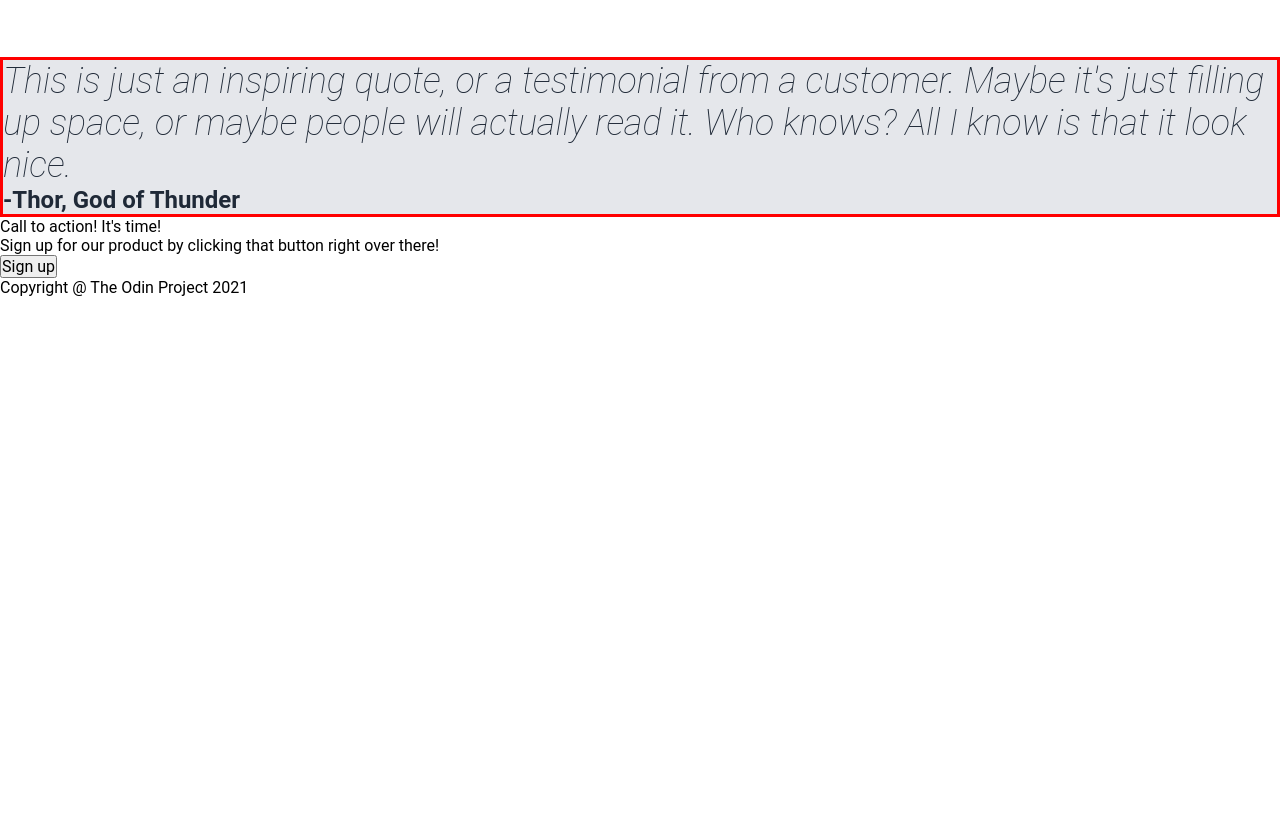
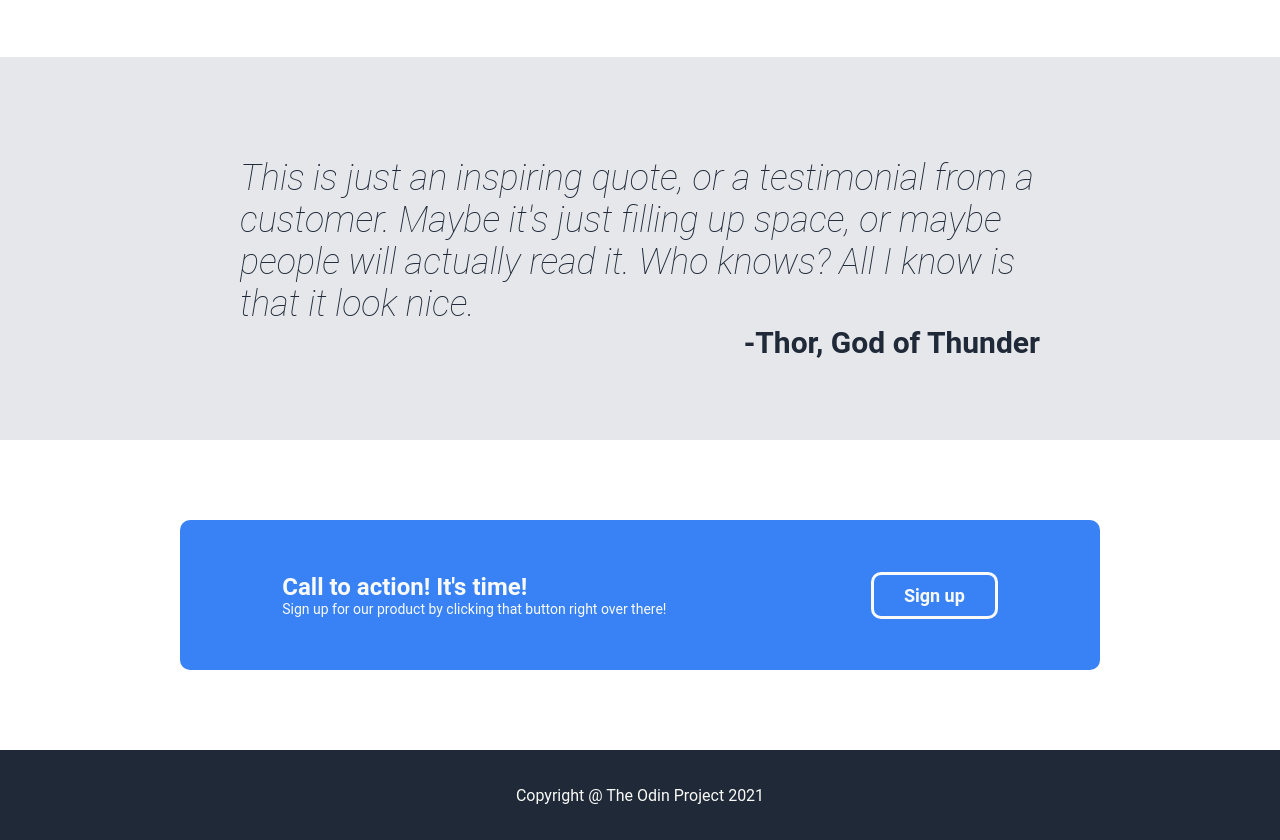
Before and after one commit to Hoangvinle/landing-page-project, a plain HTML site: page index.html in a window 1280 px wide. Shown: the part 825-1665 px from the top of the page. Before the commit the page ends 1122 px from the top, so only its background shows below. Drawn offline with Linux system fonts and the light colour scheme.

Commit message:
add styles to footer

```diff
--- a/styles.css
+++ b/styles.css
@@ -35,6 +35,7 @@ video {
   display: block;
   max-width: 100%;
 }
+
 /* Start here */
 .header-section-one {
   background-color: #1F2937;
@@ -63,7 +64,7 @@ body {
   font-weight: bolder;
 }
 
-/* --- */
+/*--------------------------------------------------------------------------------------------*/
 .header-section-two {
   display: flex;
   background-color: #1F2937;
@@ -108,7 +109,7 @@ body {
   width: 600px;
 }
 
-/* --- */
+/*--------------------------------------------------------------------------------------------*/
 .information {
   display: flex;
   flex-direction: column;
@@ -156,9 +157,10 @@ body {
   text-align: center;
 }
 
-/*---*/
-.quote {border: 3px solid red;
+/*--------------------------------------------------------------------------------------------*/
+.quote {
   background-color: #E5E7EB;
+  padding: 100px 240px 80px;
 }
 
 .para,
@@ -174,5 +176,54 @@ body {
 
  .sign {
   font-weight: bolder;
+  font-size: 30px;
+  text-align: end;
+}
+/*--------------------------------------------------------------------------------------------*/
+.call {
   font-size: 24px;
+  font-weight: bold;
+  color: #F9FAF8;
 }
+
+.signUp {
+  font-size:14px;
+  color: #F9FAF8;
+}
+
+.action > input {
+  font-size: 18px;
+  font-weight: bold;
+  color: #F9FAF8;
+  background-color:#3882f6;
+  border: solid #F9FAF8;
+  padding: 10px 30px;
+  border-radius: 10px;
+}
+.actionBox {
+  padding: 80px 180px;
+  display: flex;
+  justify-content: center;
+  align-items: center;
+
+}
+
+.action {
+  display: flex;
+  background-color: #3882f6;
+  justify-content: center;
+  align-items: center;
+  width: 1000px;
+  height: 150px;
+  border-radius: 10px;
+  justify-content: space-around;
+}
+
+.footer {
+  color: #F9FAF8;
+  background-color: #1F2937;
+  display: flex;
+  justify-content: center;
+  align-items: center;
+  height: 90px;
+}
```
